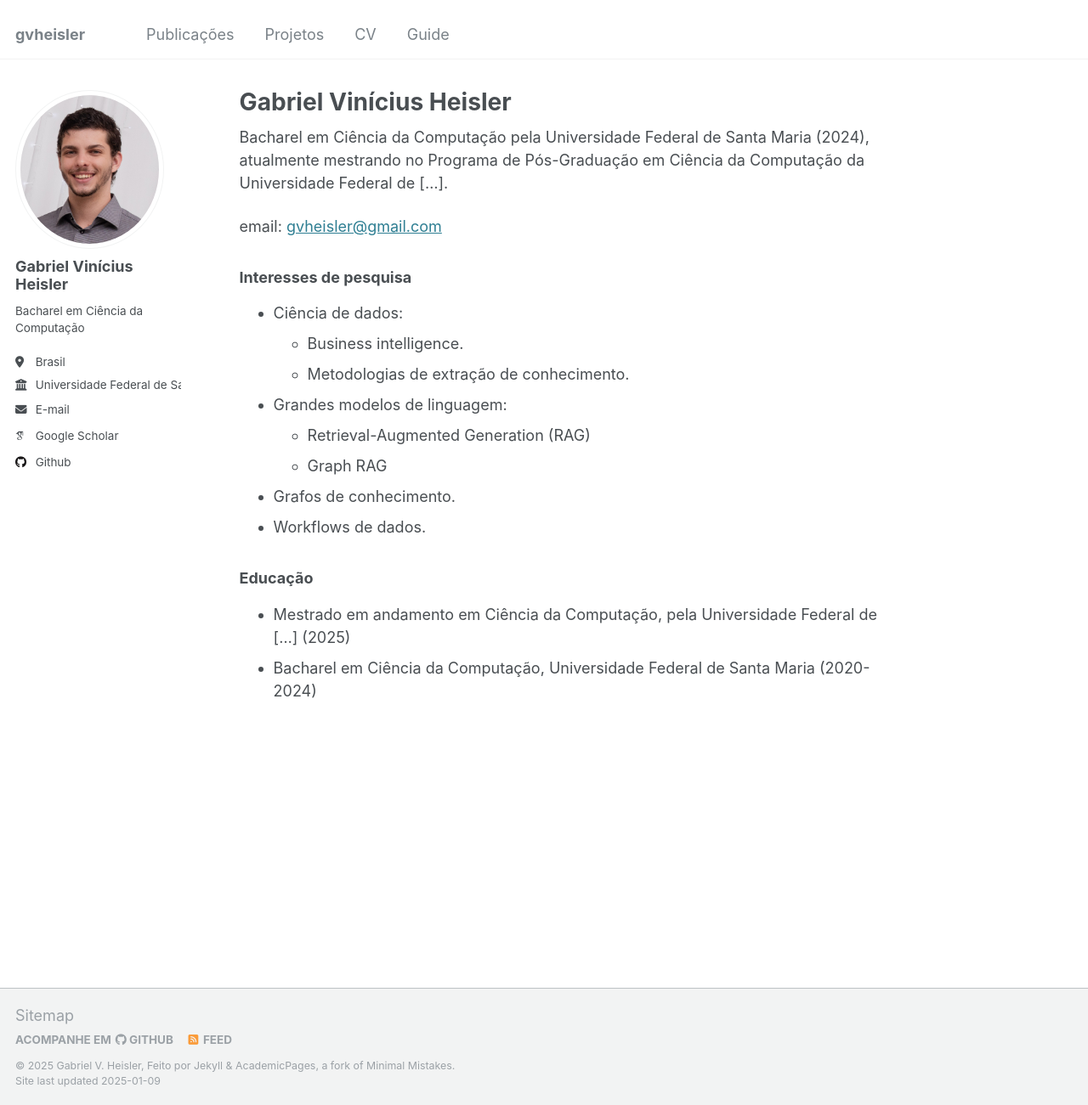
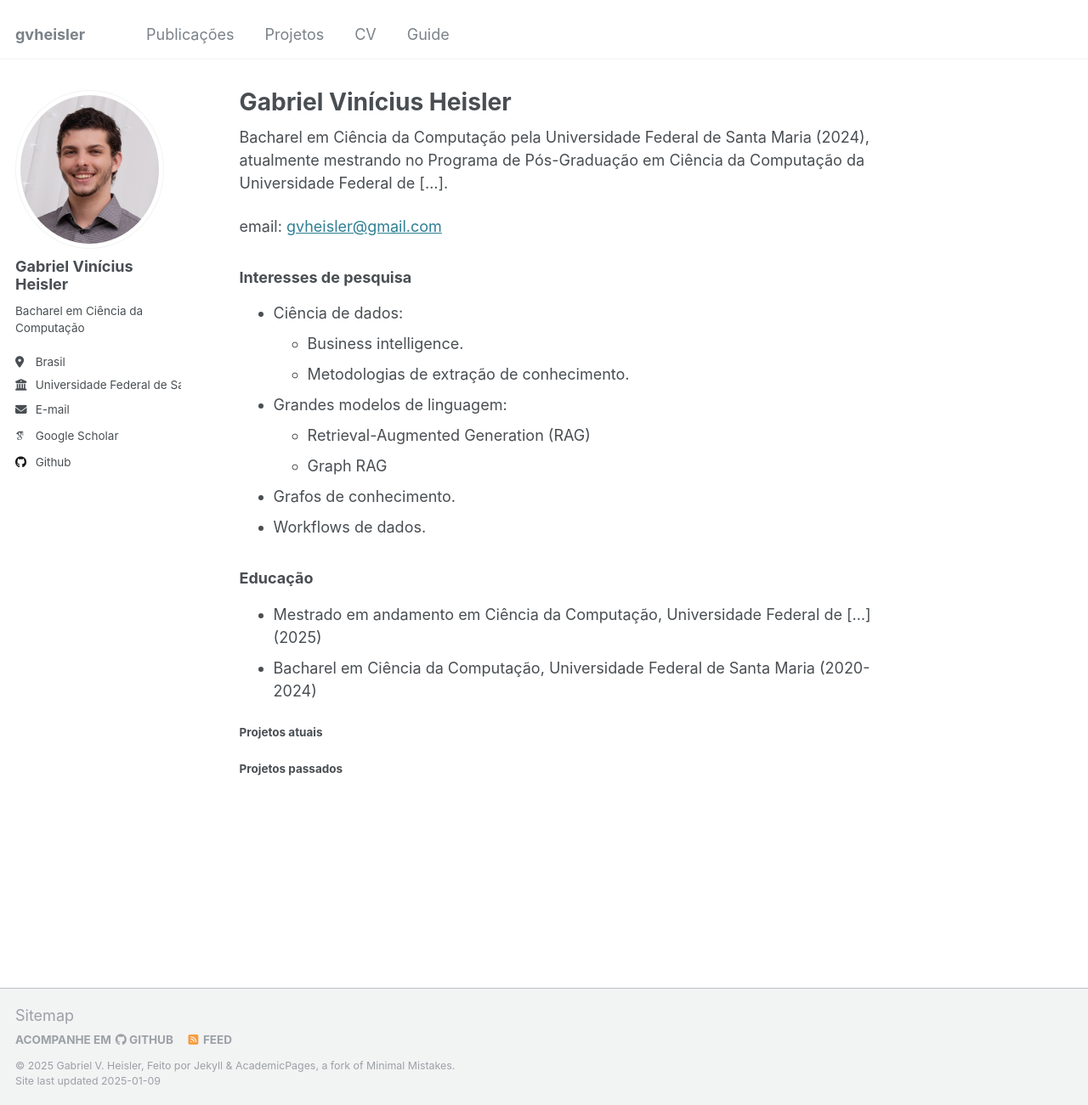
Before and after one commit to gvheisler/gvheisler.github.io, a Jekyll site: the page built from _pages/about.md, in a window 1280 px wide and 1301 px high. Shown: the whole window at 85% size. Built offline with Jekyll 4.4.1, drawn with Linux system fonts in a browser that asks for light colours; some web fonts are replaced.

Commit message:
update about

```diff
--- a/_pages/about.md
+++ b/_pages/about.md
@@ -23,5 +23,11 @@ email: [gvheisler@gmail.com](mailto:gvheisler@gmail.com)
 * Workflows de dados.
 
 ### Educação
-* Mestrado em andamento em Ciência da Computação, pela Universidade Federal de [...] (2025)
+* Mestrado em andamento em Ciência da Computação, Universidade Federal de [...] (2025)
 * Bacharel em Ciência da Computação, Universidade Federal de Santa Maria (2020-2024)
+
+
+#### Projetos atuais
+
+
+#### Projetos passados
```
